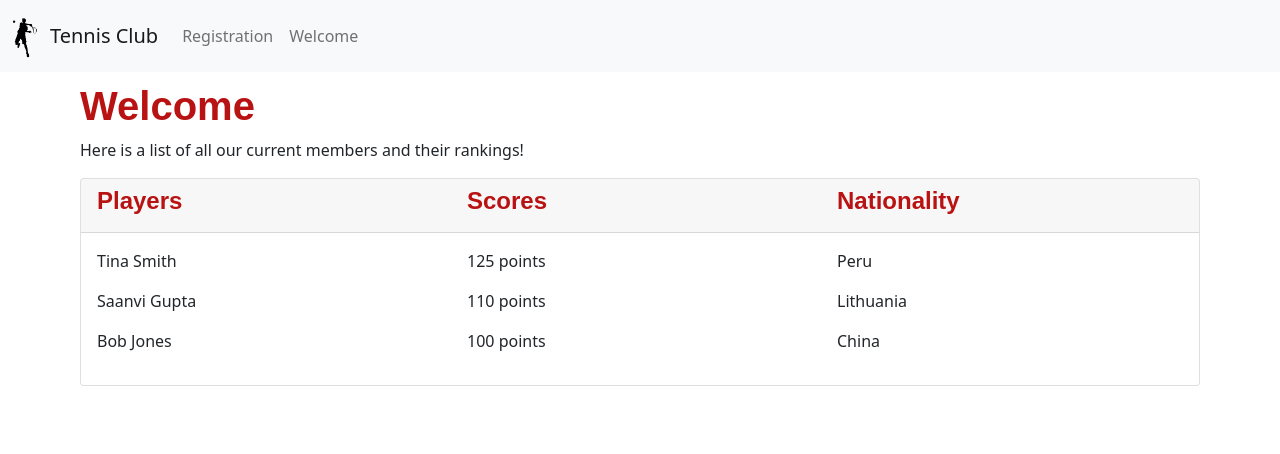
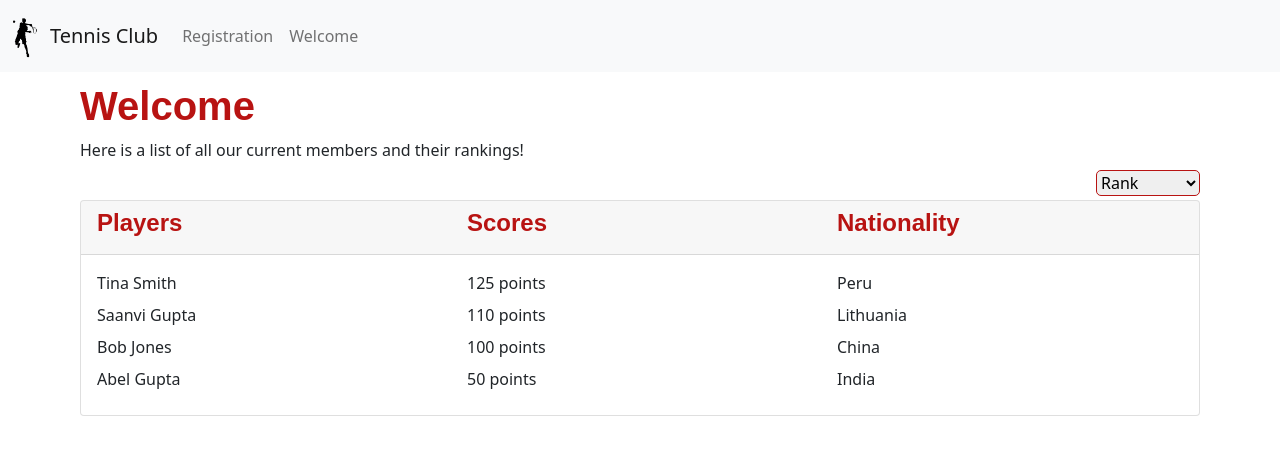
Before and after one commit to dpkerins/UITechTest, a React (Create React App) app: page /welcome in a window 1280 px wide. Shown: the top 454 px of the page. Built offline with nearby package versions, Linux system fonts and the light colour scheme.

Commit message:
adding welcome page sorting and tests

```diff
--- a/src/App.css
+++ b/src/App.css
@@ -7,13 +7,17 @@
   font-weight: bold;
 }
 
+#bootstrap-overrides p {
+  margin-bottom: .5rem;
+}
+
 #bootstrap-overrides .navbar-brand:hover,
 #bootstrap-overrides .nav-link:hover {
   color: rgb(184, 19, 18);
   font-weight: bold;
 }
 
-#button {
+#register-button {
   background-color: rgb(184, 19, 18);
   border: 0;
   margin-top: 8px;
@@ -32,6 +36,17 @@
   border: 1px solid rgb(184, 19, 18, .50);
 }
 
+.select-div {
+  display: flex;
+  justify-content: end;
+  margin: 0 0 4px 0;
+}
+
+.select-div select {
+  border: 1px solid rgb(184, 19, 18);
+  border-radius: 5px;
+}
+
 @media only screen and (max-width: 600px) {
   #bootstrap-overrides h4 {
     font-size: 16px;
--- a/src/App.js
+++ b/src/App.js
@@ -29,6 +29,13 @@ function App() {
       email: "saanvi@gupta.com",
       points: 110,
       nationality: 'Lithuania'
+    },
+    {
+      name: "Abel",
+      surname: "Gupta",
+      email: "abel@gupta.com",
+      points: 50,
+      nationality: 'India'
     }
   ])
 
--- a/src/components/Registration.js
+++ b/src/components/Registration.js
@@ -89,7 +89,7 @@ export default function Registration(props) {
           <Form.Label>Confirm Password</Form.Label>
           <Form.Control id="password-confirm" type="password" placeholder="Confirm Password" name="passwordconfirm" default="" required/>
         </Form.Group>
-        <Button type="submit" id="button">
+        <Button type="submit" id="register-button">
           Register!
         </Button>
       </Form>
--- a/src/components/Welcome.js
+++ b/src/components/Welcome.js
@@ -2,13 +2,33 @@ import Player from './Player';
 import Row from 'react-bootstrap/Row';
 import Col from 'react-bootstrap/Col';
 import Card from 'react-bootstrap/Card';
+import { useState } from 'react';
 
 export default function Welcome(props) {
   const { players } = props;
+  const [sortMethod, setSortMethod] = useState('rank');
 
-  players.sort(function (a, b) {
-    return b.points - a.points;
-  });
+  const sortByRank = () => {
+    players.sort(function (a, b) {
+      return b.points - a.points;
+    })
+  };
+  const sortByName = () => {
+    players.sort(function (a, b) {
+      const surnameCompare = a.surname.localeCompare(b.surname);
+      const nameCompare = a.name.localeCompare(b.name);
+      return surnameCompare === 0 ? nameCompare : surnameCompare;
+    })
+  };
+  const sortByNationality = () => {
+    players.sort(function (a, b) {
+      return a.nationality.localeCompare(b.nationality);
+    })
+  };
+
+  if (sortMethod === 'rank') { sortByRank() };
+  if (sortMethod === 'name') { sortByName() };
+  if (sortMethod === 'nationality') { sortByNationality() };
 
   let playerKey = 0;
   const playerDivList = players.map((player) => {
@@ -23,6 +43,13 @@ export default function Welcome(props) {
       <h1>Welcome</h1>
       <p>Here is a list of all our current members and their rankings!</p>
       <div>
+        <div className="select-div">
+          <select onChange={event => { setSortMethod(event.currentTarget.value) }}>
+            <option value="rank">Rank</option>
+            <option value="name">Name</option>
+            <option value="nationality">Nationality</option>
+          </select>
+        </div>
         <Card>
           <Card.Header>
             <Row>
```
Also changed, not shown: 2 other files (tests, documents, lock files or other folders).
